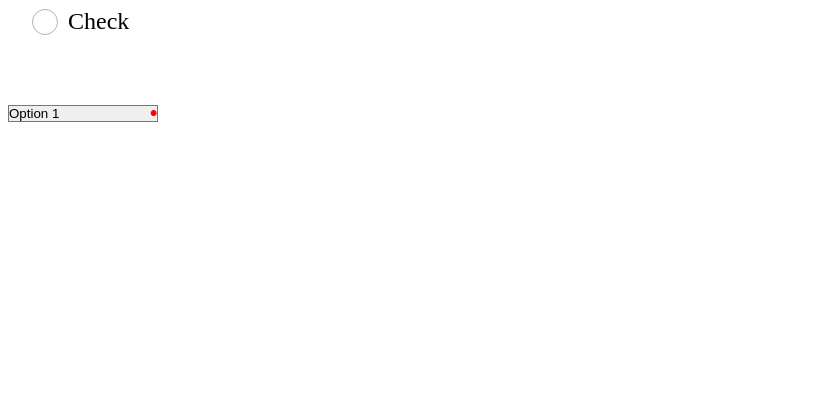
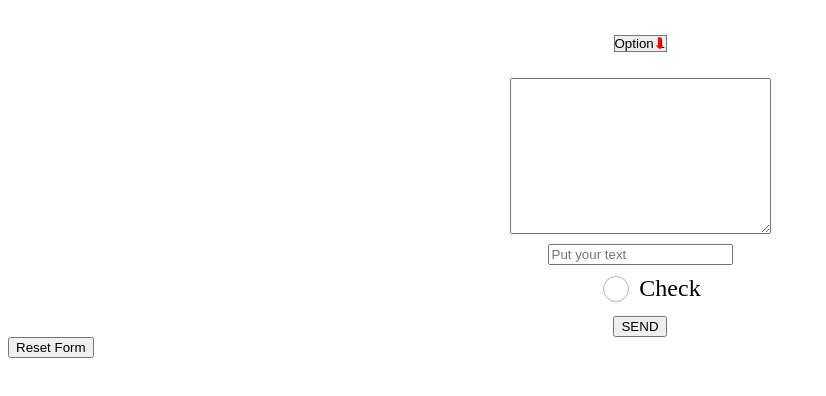
Before and after one commit to Noway2win/Itechart, a plain HTML site: page index.html in a window 1280 px wide. Shown: the whole page, without its empty margins (0-826 px from the left). Drawn offline with Linux system fonts and the light colour scheme.

Commit message:
added form and reset button

```diff
--- a/index.html
+++ b/index.html
@@ -1,5 +1,6 @@
 <!DOCTYPE html>
 <html lang="en">
+
 <head>
     <meta charset="UTF-8" />
     <meta http-equiv="X-UA-Compatible" content="IE=edge" />
@@ -7,25 +8,27 @@
     <link rel="stylesheet" href="inputs.css" />
     <title>Input styling</title>
 </head>
+
 <body>
+    <form action="#" id='myForm'>
+        <!-- for select -->
+        <div class="select_div">
+            <select name="select" id="select">
+                <option value="1">Option 1</option>
+                <option value="2">Option 2</option>
+                <option value="3">Option 3</option>
+            </select>
+        </div>
+        <textarea name="forText" id="text" cols="30" rows="10"></textarea>
+        <input type="text" name="shortText" id="text" placeholder="Put your text">
         <!-- for checkbox -->
         <div class="checkbox_div">
-      <input
-        type="checkbox"
-        class="styled_checkbox"
-        id="check"
-        name="check"
-        value="Check"
-      />
+            <input type="checkbox" class="styled_checkbox" id="check" name="check" value="Check" />
             <label for="check">Check</label>
         </div>
-    <!-- for select -->
-    <div class="select_div" style="margin-top: 50px">
-      <select name="select" id="select">
-        <option>Option 1</option>
-        <option>Option 2</option>
-        <option>Option 3</option>
-      </select>
-    </div>
+        <input type="submit" value="SEND" style="display: block;">
+    </form>
+    <button type="reset" form="myForm">Reset Form</button>
 </body>
+
 </html>
--- a/inputs.css
+++ b/inputs.css
@@ -1,4 +1,13 @@
 /* For inputs */
+form{
+  display: flex;
+  flex-direction: column;
+  align-items: center;
+  justify-content: space-between;
+}
+form > *{
+  margin-top: 10px;
+}
 .styled_checkbox {
   opacity: 0;
 }
@@ -53,8 +62,7 @@ select {
   align-items: center;
 }
 .select_div::after {
-  content: "\2022";
-  font-size: 25px;
+  content: "\2B07";
   color: red;
   position: absolute;
   pointer-events: none;
```
Lines whose indentation alone changed are shown as unchanged.
